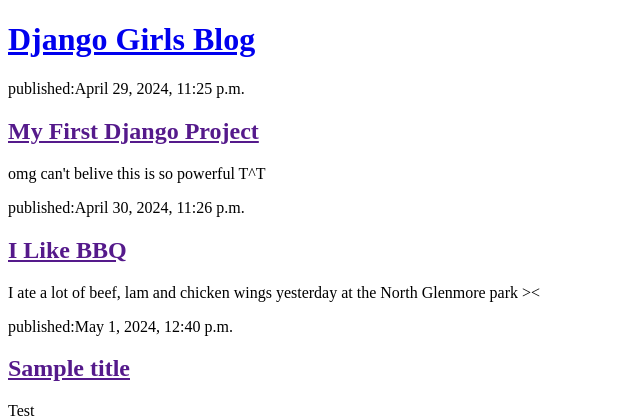
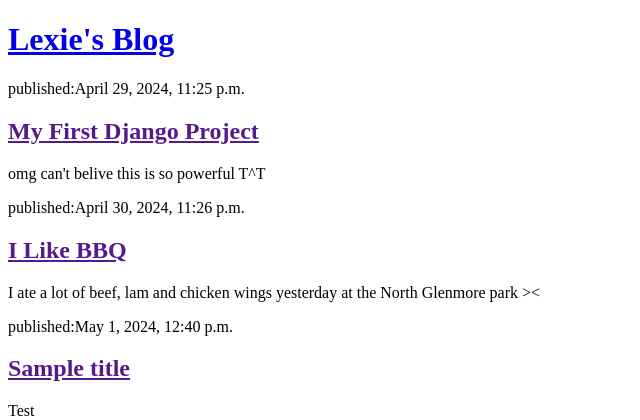
Before and after one commit to lexiecodingwithcat/My_blog, a Django app: page / in a window 1280 px wide. Shown: the top 420 px of the page, without its empty margins (0-640 px from the left). Run offline with Django 3.2, Linux system fonts and the light colour scheme; data comes from the database, SQL or seed files in the repository.

Commit message:
changed blog heading

```diff
--- a/blog/templates/blog/post_list.html
+++ b/blog/templates/blog/post_list.html
@@ -7,7 +7,7 @@
 </head>
 <body>
     <header>
-        <h1><a href="/">Django Girls Blog</a></h1>
+        <h1><a href="/">Lexie's Blog</a></h1>
     </header>
 {% for post in posts %}
 <article>
```
